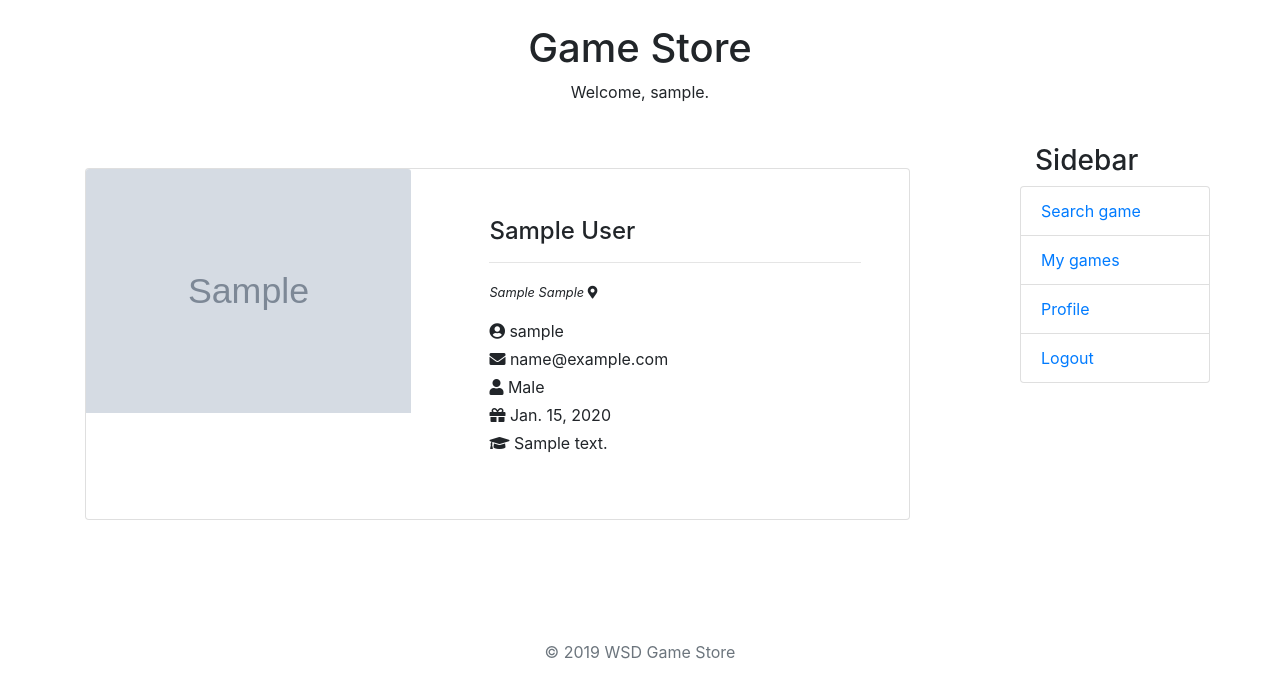
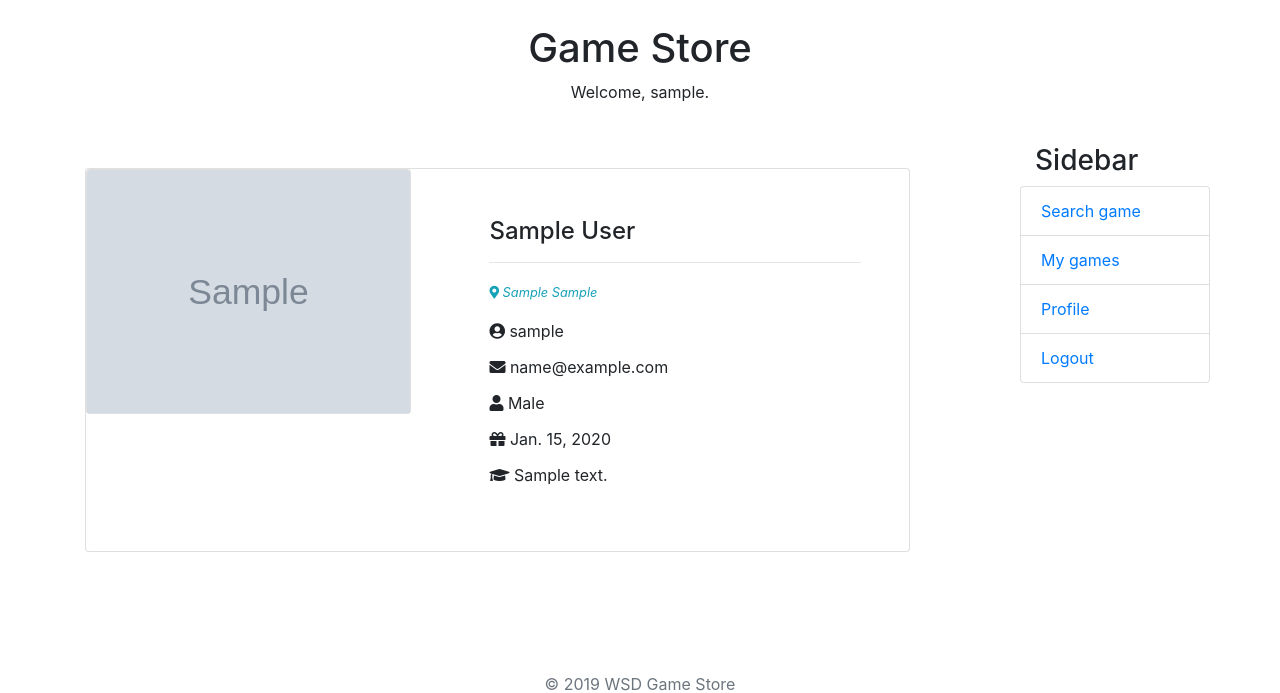
Before and after one commit to sashatoday/Online_Gamestore, a Django app: page /user/1/ in a window 1280 px wide. Shown: the top 693 px of the page. Run offline with Django 3.2, Linux system fonts and the light colour scheme; a user stored in the database is signed in; tables that the repository leaves empty hold one stand-in row (values such as "Sample post"); grey boxes marked "Sample" are stand-in pictures; some libraries are stand-ins or nearby versions.

Commit message:
Change address font style

```diff
--- a/app/gamestore/templates/account/profile_preview.html
+++ b/app/gamestore/templates/account/profile_preview.html
@@ -9,7 +9,7 @@
 <div class="card">
     <div class="row">
 		<aside class="col-sm-5">
-        <article class="gallery-wrap">
+        <article class="card">
             <div>
                 {% if not userprofile.photoUrl %}
                     <img class="card-img-top" src="{% static 'images/default_pic.png' %}" alt="Default Profile Picture">
@@ -24,14 +24,14 @@
                 <h4 class="title">{{user.first_name}} {{user.last_name}}</h4>
                 <hr>
                 {% if userprofile.city or userprofile.country %}
-                    <small><cite title="">{{userprofile.city}} {{userprofile.country}} <i class="fas fa-map-marker-alt"></i></cite></small>
+                    <small class="text-info"><cite><i class="fas fa-map-marker-alt"></i> {{userprofile.city}} {{userprofile.country}}</cite></small>
                 {% endif %}
                 <p>
                 <div>
-                    <i class="fas fa-user-circle mb-2"></i> {{user.username}}<br />
-                    <i class="fas fa-envelope mb-2"></i> {{user.email}}<br />
-                    <i class="fas fa-user mb-2"></i> {{userprofile.get_gender_display}}<br />
-                    <i class="fas fa-gift mb-2"></i> {{userprofile.birthDate}}<br />
+                    <i class="fas fa-user-circle mb-3"></i> {{user.username}}<br />
+                    <i class="fas fa-envelope mb-3"></i> {{user.email}}<br />
+                    <i class="fas fa-user mb-3"></i> {{userprofile.get_gender_display}}<br />
+                    <i class="fas fa-gift mb-3"></i> {{userprofile.birthDate}}<br />
                     {% if userprofile.birthDate %}
                         <i class="fas fa-graduation-cap"></i> {{userprofile.bio}}
                     {% endif %}
```
